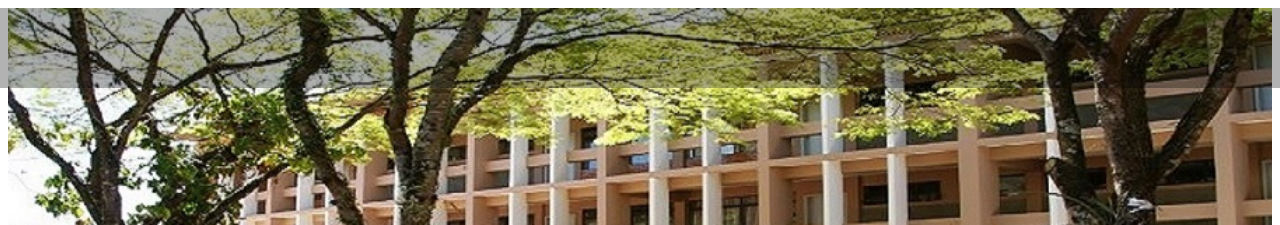
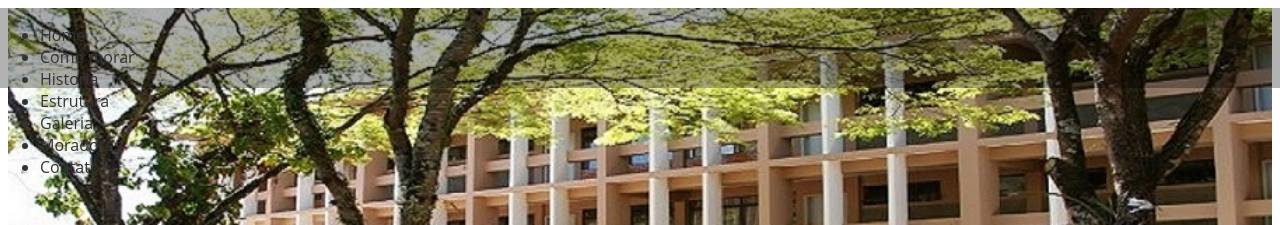
Before and after one commit to henriquejensen/Site-Brejao, a plain HTML site: page views/index.html in a window 1280 px wide. Shown: the top 225 px of the page. Drawn offline with Linux system fonts and the light colour scheme.

Commit message:
Inicio do menu

```diff
--- a/views/index.html
+++ b/views/index.html
@@ -5,7 +5,19 @@
     <title>Brejao</title>
 </head>
 <body>
-    <div class="menu"></div>
+    <div class="menu">
+        <div class="container">
+            <ul>
+                <li>Home</li>
+                <li>Como morar</li>
+                <li>Historia</li>
+                <li>Estrutura</li>
+                <li>Galeria</li>
+                <li>Moradores</li>
+                <li>Contato</li>
+            </ul>
+        </div>
+    </div>
 
     <header class="logo">
         <div class="logo-container">
```
